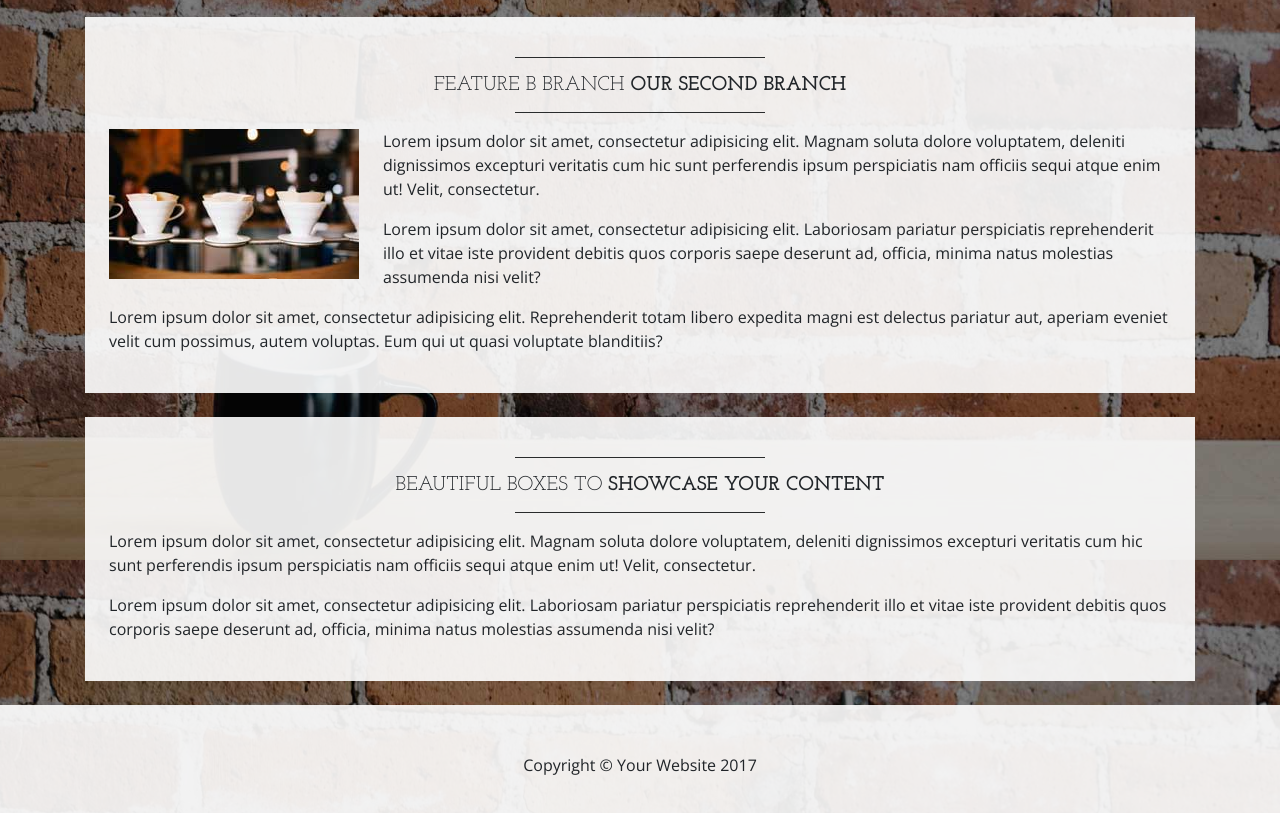
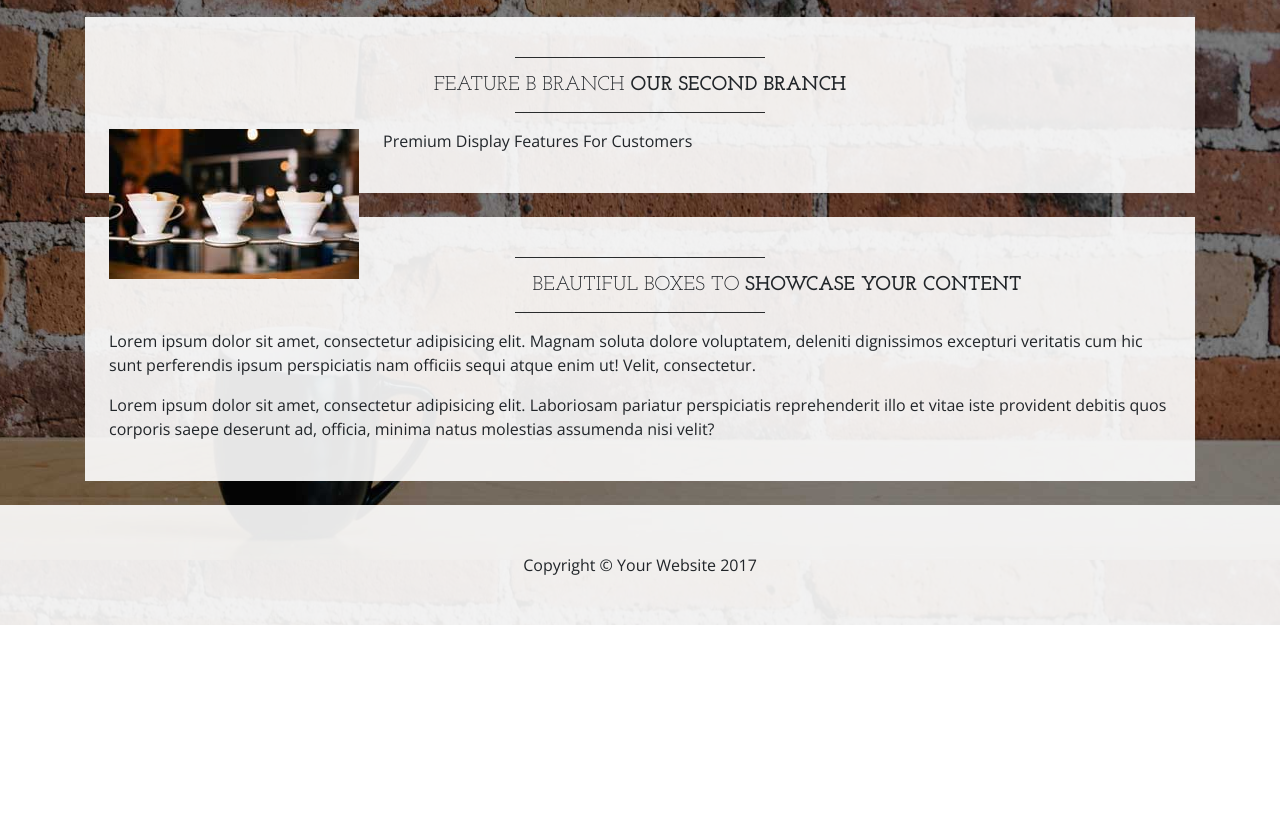
Before and after one commit to az9000/Learnable-Git-Course, a website: page index.html in a window 1280 px wide. Shown: the part 1040-1853 px from the top of the page. After the commit the page ends 1665 px from the top, so only its background shows below. Drawn offline with nearby package versions, Linux system fonts and the light colour scheme.

Commit message:
Edited paragraph on featureB

```diff
--- a/index.html
+++ b/index.html
@@ -114,9 +114,7 @@
         </h2>
         <hr class="divider">
         <img class="img-fluid float-left mr-4 d-none d-lg-block" src="img/intro-pic.jpg" alt="">
-        <p>Lorem ipsum dolor sit amet, consectetur adipisicing elit. Magnam soluta dolore voluptatem, deleniti dignissimos excepturi veritatis cum hic sunt perferendis ipsum perspiciatis nam officiis sequi atque enim ut! Velit, consectetur.</p>
-        <p>Lorem ipsum dolor sit amet, consectetur adipisicing elit. Laboriosam pariatur perspiciatis reprehenderit illo et vitae iste provident debitis quos corporis saepe deserunt ad, officia, minima natus molestias assumenda nisi velit?</p>
-        <p>Lorem ipsum dolor sit amet, consectetur adipisicing elit. Reprehenderit totam libero expedita magni est delectus pariatur aut, aperiam eveniet velit cum possimus, autem voluptas. Eum qui ut quasi voluptate blanditiis?</p>
+        <p> Premium Display Features For Customers </p>
       </div>
 
       <div class="bg-faded p-4 my-4">
```
